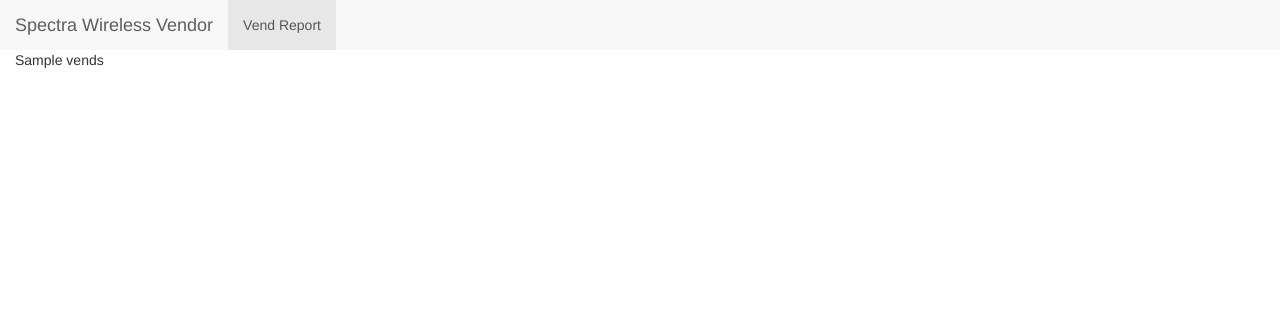
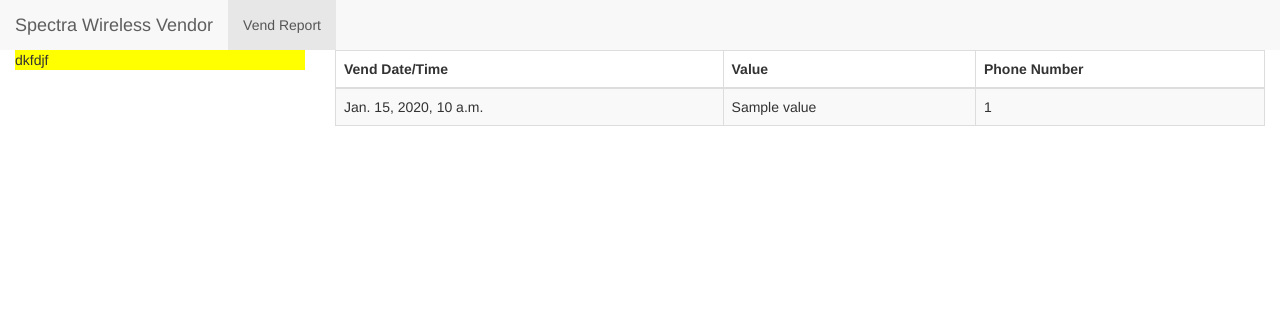
Before and after one commit to deone/vendor, a Django app: template vend/templates/vend/report.html in a window 1280 px wide. Shown: the top 310 px of the page. Run offline with Django 3.2, Linux system fonts and the light colour scheme; the template is opened without the code that fills it: most values are stand-ins (such as "Sample title", 1, 10 or a date in 2020); some libraries are stand-ins or nearby versions.

Commit message:
Display vends in table.

```diff
--- a/vend/templates/vend/report.html
+++ b/vend/templates/vend/report.html
@@ -5,5 +5,31 @@
 {% block report_link %}<li class="active"><a href="{% url 'report' %}">Vend Report</a></li>{% endblock %}
 
 {% block app_body %}
-{{ vends }}
+<div class="row">
+    <div class="col-md-3">
+        <div style="background: #ff0;">dkfdjf</div>
+    </div>
+    <div class="col-md-9">
+        <div>
+            <table class="table table-striped table-bordered table-hover">
+                <thead>
+                    <tr>
+                      <th scope="col">Vend Date/Time</th>
+                      <th scope="col">Value</th>
+                      <th scope="col">Phone Number</th>
+                    </tr>
+                </thead>
+                <tbody>
+                {% for vend in vends %}
+                    <tr>
+                      <td>{{ vend.date_of_vend }}</td>
+                      <td>{{ vend.value }}</td>
+                      <td>{{ vend.phone_number }}</td>
+                    </tr>
+                {% endfor %}
+                </tbody>
+            </table>
+        </div>
+    </div>
+</div>
 {% endblock %}
--- a/vend/views.py
+++ b/vend/views.py
@@ -1,4 +1,5 @@
 from django.shortcuts import render, redirect
+from django.core.paginator import Paginator
 from django.http import HttpResponse
 from django.utils import timezone
 from django.conf import settings
@@ -39,6 +40,7 @@
         response = requests.get(settings.VEND_FETCH_URL + str(vendor_id) + '/')
         response = response.json()
         if response['code'] == 200:
+            p = Paginator(response['result'], 2)
             context.update({'vends': response['result']})
         else:
             pass
```
